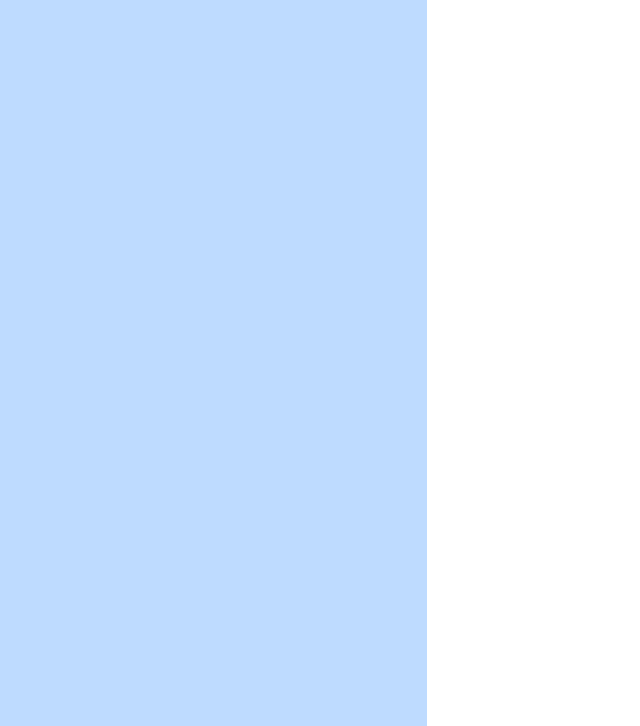
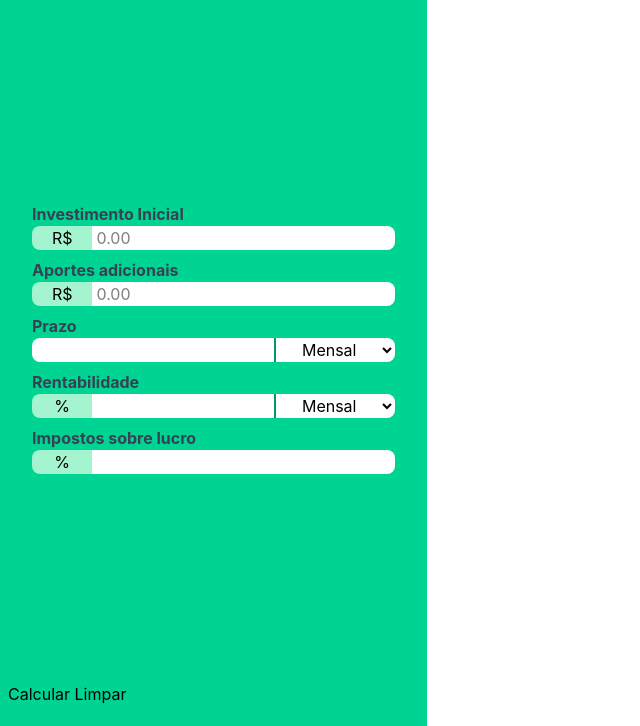
Before and after one commit to aleraczinoski/CalculadoraInvestimentos, a website built with Vite: page index.html in a window 1280 px wide. Shown: the part 74-800 px from the top of the page, without its empty margins (0-640 px from the left). Built offline with nearby package versions, Linux system fonts and the light colour scheme.

Commit message:
Formulário da barra lateral finalizado

```diff
--- a/index.html
+++ b/index.html
@@ -7,8 +7,116 @@
     <title>Calculadora de Investimentos</title>
   </head>
   <body class="h-[100dvh] grid grid-cols-3 grid-rows-2">
-    <aside class="row-span-2 bg-blue-200">
-      <h1>Calculadora de Investimentos</h1>
+    <aside
+      class="row-span-2 bg-emerald-400 flex flex-col justify-between py-5 px-2"
+    >
+      <h1 class="text-2xl font-bold px-6 py-2 text-center">
+        Calculadora de Investimentos
+      </h1>
+      <form class="w-full">
+        <div class="flex w-full flex-col px-6 my-2">
+          <label for="starting-amount" class="font-bold text-gray-700"
+            >Investimento Inicial</label
+          >
+          <div class="flex">
+            <input
+              value="R$"
+              class="w-1/6 bg-emerald-200 text-center rounded-l-lg"
+              type="text"
+              disabled
+            />
+            <input
+              type="text"
+              class="w-5/6 bg-white rounded-r-lg px-1"
+              placeholder="0.00"
+              id="starting-amount"
+            />
+          </div>
+        </div>
+
+        <div class="flex w-full flex-col px-6 my-2">
+          <label for="additional-contribution" class="font-bold text-gray-700"
+            >Aportes adicionais</label
+          >
+          <div class="flex">
+            <input
+              value="R$"
+              class="w-1/6 bg-emerald-200 text-center rounded-l-lg"
+              type="text"
+              disabled
+            />
+            <input
+              type="text"
+              class="w-5/6 bg-white rounded-r-lg px-1"
+              placeholder="0.00"
+              id="additional-contribution"
+            />
+          </div>
+        </div>
+
+        <div class="flex w-full flex-col px-6 my-2">
+          <label for="time-amount" class="font-bold text-gray-700">Prazo</label>
+          <div class="flex">
+            <input
+              type="text"
+              class="w-2/3 bg-white rounded-l-lg px-1"
+              id="time-amount"
+            />
+            <select
+              id="time-amount-period"
+              class="w-1/3 bg-white rounded-r-lg text-center border-l-2 border-emerald-600 hover:bg-emerald-900 hover:text-slate-200"
+            >
+              <option value="monthly">Mensal</option>
+              <option value="anualy">Anual</option>
+            </select>
+          </div>
+        </div>
+
+        <div class="flex w-full flex-col px-6 my-2">
+          <label for="return-rate" class="font-bold text-gray-700"
+            >Rentabilidade</label
+          >
+          <div class="flex">
+            <input
+              value="%"
+              class="w-1/6 bg-emerald-200 text-center rounded-l-lg"
+              type="text"
+              disabled
+            />
+            <input type="text" class="w-1/2 bg-white px-1" id="return-rate" />
+            <select
+              id="evaluation-period"
+              class="w-1/3 bg-white rounded-r-lg text-center border-l-2 border-emerald-600 hover:bg-emerald-900 hover:text-slate-200"
+            >
+              <option value="monthly">Mensal</option>
+              <option value="anualy">Anual</option>
+            </select>
+          </div>
+        </div>
+
+        <div class="flex w-full flex-col px-6 my-2">
+          <label for="tax-rate" class="font-bold text-gray-700"
+            >Impostos sobre lucro</label
+          >
+          <div class="flex">
+            <input
+              value="%"
+              class="w-1/6 bg-emerald-200 text-center rounded-l-lg"
+              type="text"
+              disabled
+            />
+            <input
+              type="text"
+              class="w-5/6 bg-white rounded-r-lg px-1"
+              id="tax-rate"
+            />
+          </div>
+        </div>
+      </form>
+      <div>
+        <button>Calcular</button>
+        <button>Limpar</button>
+      </div>
     </aside>
     <main>
       <p>Resultados</p>
--- a/package.json
+++ b/package.json
@@ -9,7 +9,7 @@
     "preview": "vite preview"
   },
   "devDependencies": {
-    "vite": "^8.0.9"
+    "vite": "^8.0.10"
   },
   "dependencies": {
     "@tailwindcss/vite": "^4.2.4",
```
Also changed, not shown: 1 other file.
